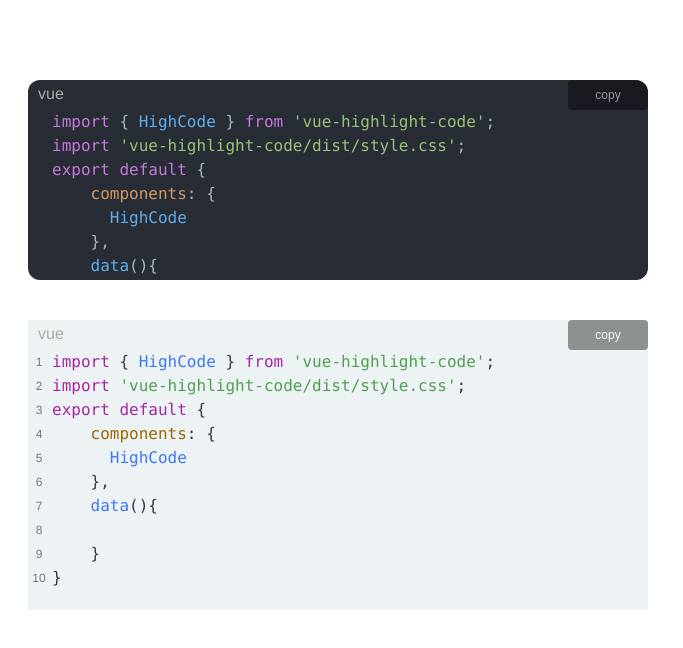
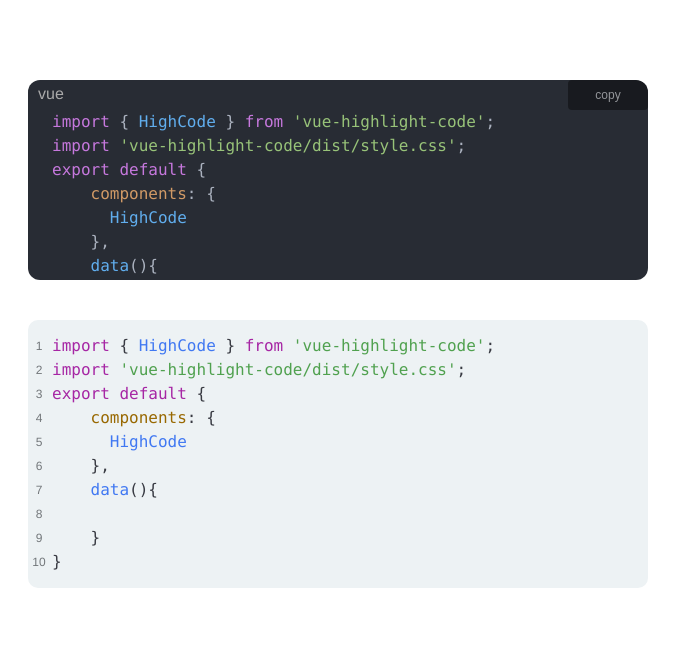
Before and after one commit to F-one-1/vue-highlight-code, a Vue app: page / in a window 1280 px wide. Shown: the top 648 px of the page, without its empty margins (0-683 px from the left). Built offline with nearby package versions, Linux system fonts and the light colour scheme.

Commit message:
fix:  the style of Not nameShow and lang

```diff
--- a/src/App.vue
+++ b/src/App.vue
@@ -19,7 +19,7 @@
 const vue = 'vue'
 const dark = 'dark'
 const height = '200px'
-const borderRadius = '0px'
+const borderRadius = '10px'
 </script>
 <template>
   <div class="wrapper">
@@ -37,6 +37,8 @@
       :lang="vue"
       :codeLines="true"
       :borderRadius="borderRadius"
+      :nameShow="false"
+      :copy="false"
     ></HighCode>
   </div>
 </template>
--- a/src/components/HighCode.vue
+++ b/src/components/HighCode.vue
@@ -132,6 +132,8 @@
       class="code_area"
       ref="codeArea"
       :style="{
+        paddingBottom: nameShow === true && copy === true ? '20px' : '14px',
+        paddingTop: nameShow === true && copy === true ? 0 : '14px',
         borderBottomLeftRadius: props.borderRadius,
         borderBottomRightRadius: props.borderRadius,
         borderTopLeftRadius: withoutHeader == true ? props.borderRadius : 0,
@@ -179,6 +181,7 @@
     padding-top: 0px;
     padding-left: 24px;
     overflow: overlay;
+    margin: auto 0;
     // border-radius: 5px;
     display: flex;
     &_link {
@@ -204,7 +207,8 @@
     position: relative;
     display: flex;
     justify-content: flex-start;
-    height: 30px;
+    // height: 30px;
+
     width: 100%;
   }
   pre code {
```
